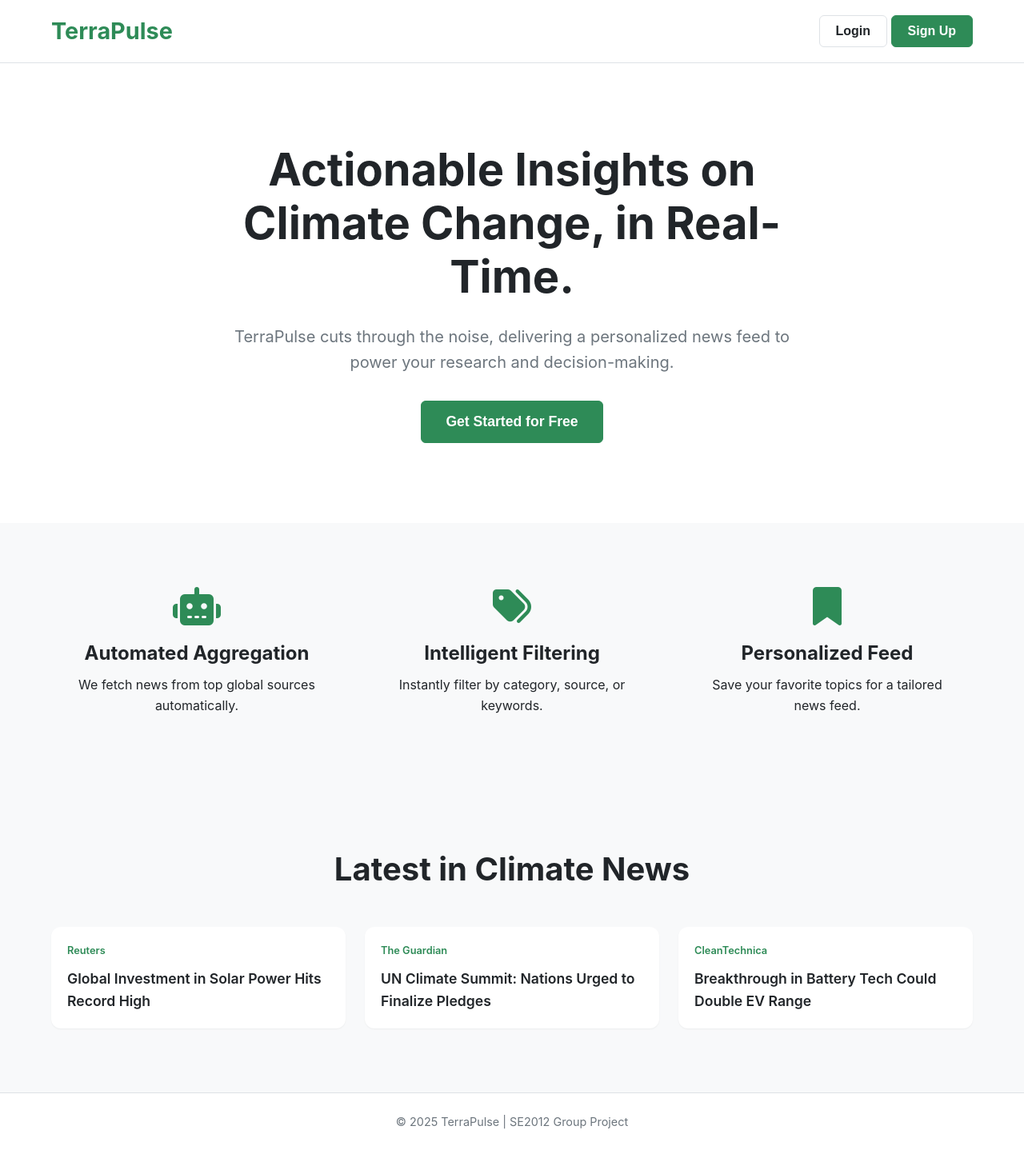
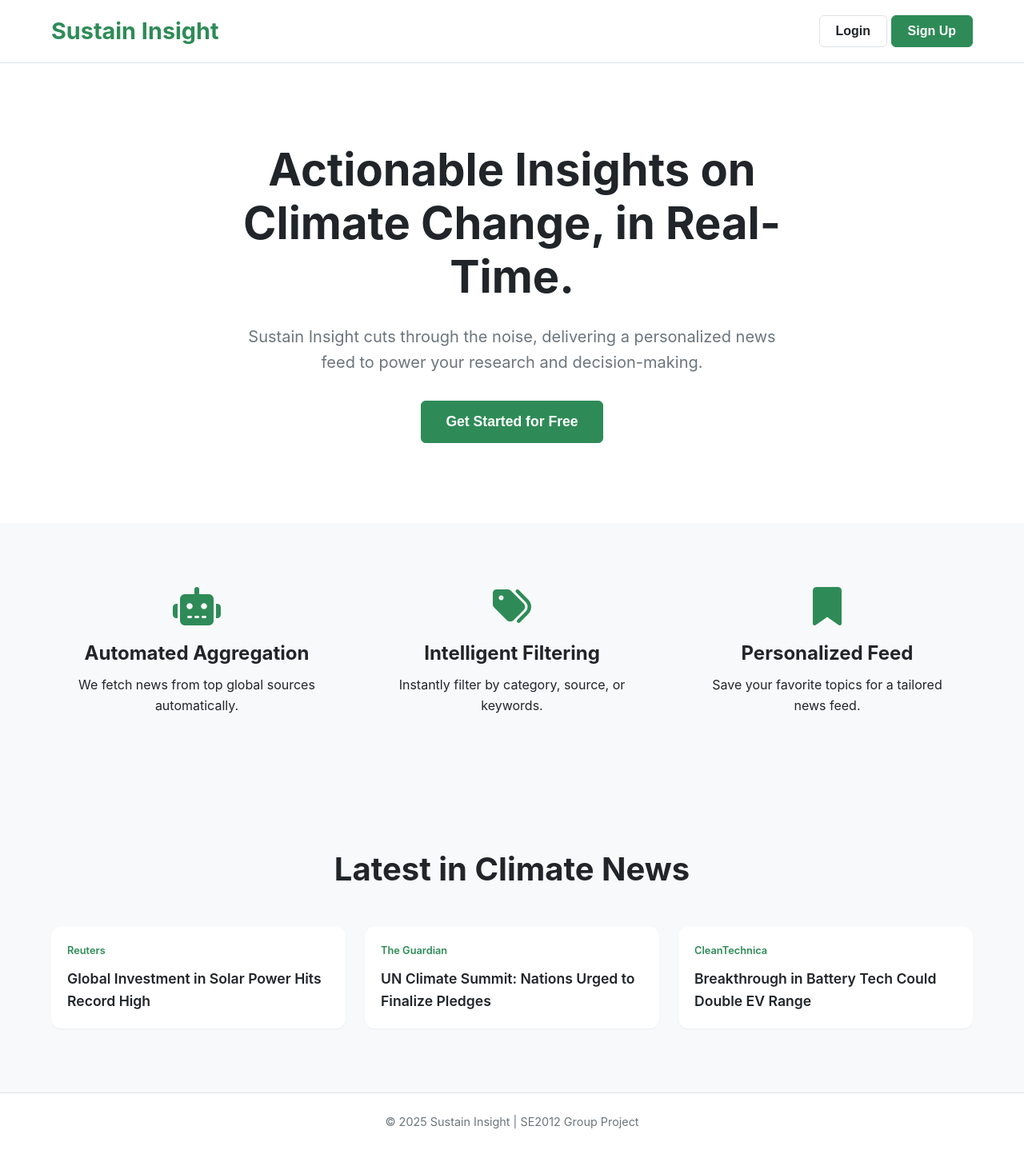
Before and after one commit to Nimsara-Jayarathna/GreenStream-Prototype, a plain HTML site: page index.html in a window 1280 px wide. Shown: the whole page at 80% size. Drawn offline with Linux system fonts and the light colour scheme.

Commit message:
Changes the project name to match the current project name

```diff
--- a/index.html
+++ b/index.html
@@ -3,7 +3,7 @@
 <head>
     <meta charset="UTF-8">
     <meta name="viewport" content="width=device-width, initial-scale=1.0">
-    <title>TerraPulse - Your Climate Intelligence Hub</title>
+    <title>Sustain Insight - Your Climate Intelligence Hub</title>
     <!-- Shared Styles -->
     <link rel="stylesheet" href="css/global.css">
     <!-- Page-Specific Styles -->
@@ -13,7 +13,7 @@
 <body>
     <header class="landing-header">
         <div class="container">
-            <div class="logo">TerraPulse</div>
+            <div class="logo">Sustain Insight</div>
             <nav>
                 <button class="btn btn--secondary" id="login-btn">Login</button>
                 <button class="btn btn--primary" id="signup-btn">Sign Up</button>
@@ -25,7 +25,7 @@
         <section class="hero">
             <div class="container">
                 <h1 class="hero__title">Actionable Insights on Climate Change, in Real-Time.</h1>
-                <p class="hero__subtitle">TerraPulse cuts through the noise, delivering a personalized news feed to power your research and decision-making.</p>
+                <p class="hero__subtitle">Sustain Insight cuts through the noise, delivering a personalized news feed to power your research and decision-making.</p>
                 <button class="btn btn--primary btn--large" id="cta-signup-btn">Get Started for Free</button>
             </div>
         </section>
@@ -44,7 +44,7 @@
         </section>
     </main>
 
-    <footer class="landing-footer"><p>© 2025 TerraPulse | SE2012 Group Project</p></footer>
+    <footer class="landing-footer"><p>© 2025 Sustain Insight | SE2012 Group Project</p></footer>
 
     <div class="modal-overlay hidden" id="auth-modal">
         <div class="modal-content">
```
Also changed, not shown: dashboard.html (+2 -2 lines), register.html (+2 -2 lines).
